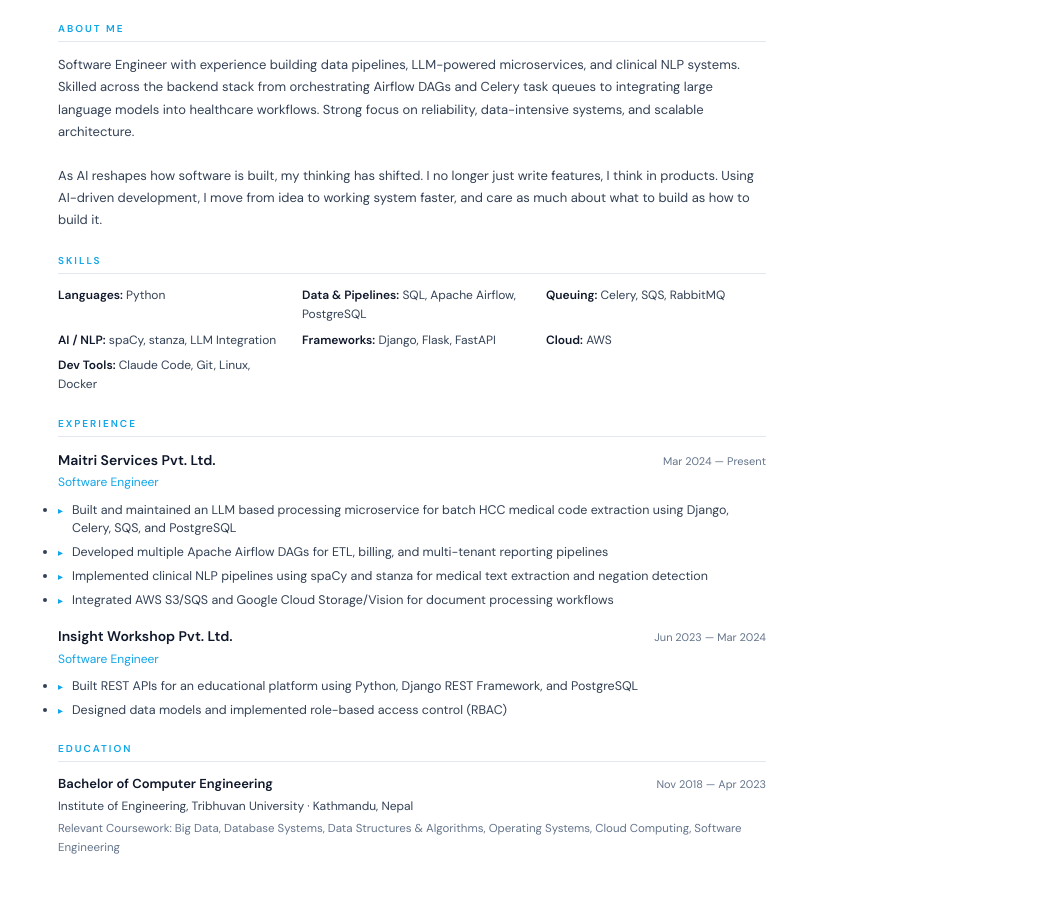
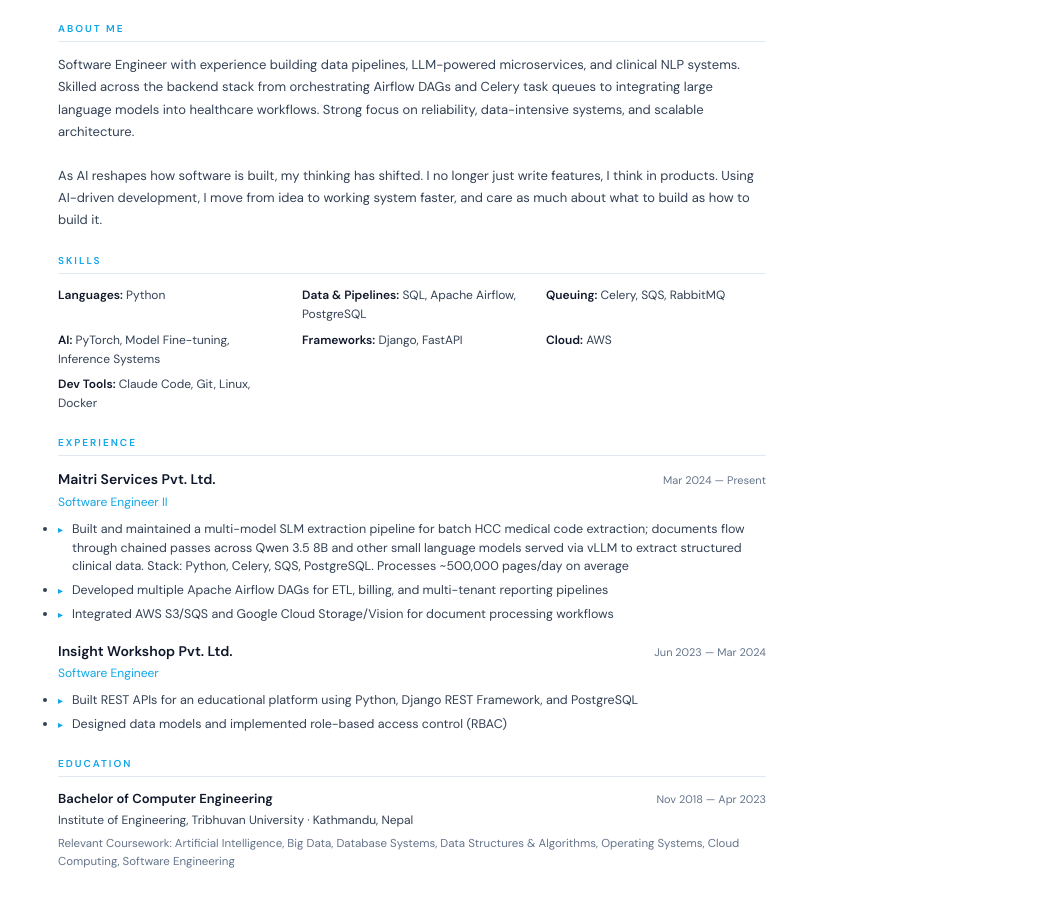
Before and after one commit to kshitizfrompali/portfolio, a plain HTML site: page resume.html in a window 1280 px wide. Shown: the part 165-1072 px from the top of the page, without its empty margins (228-1280 px from the left). Drawn offline with Linux system fonts and the light colour scheme.

Commit message:
feat: rewrite AI skills/experience; sync resume with portfolio
Skills (AI section, both portfolio and resume):
- Remove Flask from Frameworks
- Rename "AI / NLP" -> "AI"
- Replace spaCy/stanza/LLM Integration chips with: PyTorch,
  Model Fine-tuning, Inference Systems

Experience (Maitri):
- Update title to Software Engineer II
- Rewrite primary bullet with concrete scale and stack:
  multi-model SLM extraction pipeline (Qwen 3.5 8B + others)
  via vLLM, ~500K pages/day
- Drop standalone spaCy/stanza NLP bullet

Education (resume):
- Add Artificial Intelligence to relevant coursework

Co-Authored-By: Claude Opus 4.7 (1M context) <noreply@anthropic.com>

```diff
--- a/resume.html
+++ b/resume.html
@@ -60,8 +60,8 @@
       <div class="r-skill-row"><strong>Languages:</strong> Python</div>
       <div class="r-skill-row"><strong>Data &amp; Pipelines:</strong> SQL, Apache Airflow, PostgreSQL</div>
       <div class="r-skill-row"><strong>Queuing:</strong> Celery, SQS, RabbitMQ</div>
-      <div class="r-skill-row"><strong>AI / NLP:</strong> spaCy, stanza, LLM Integration</div>
-      <div class="r-skill-row"><strong>Frameworks:</strong> Django, Flask, FastAPI</div>
+      <div class="r-skill-row"><strong>AI:</strong> PyTorch, Model Fine-tuning, Inference Systems</div>
+      <div class="r-skill-row"><strong>Frameworks:</strong> Django, FastAPI</div>
       <div class="r-skill-row"><strong>Cloud:</strong> AWS</div>
       <div class="r-skill-row"><strong>Dev Tools:</strong> Claude Code, Git, Linux, Docker</div>
     </div>
@@ -76,11 +76,10 @@
         <span class="r-job-company">Maitri Services Pvt. Ltd.</span>
         <span class="r-job-date">Mar 2024 — Present</span>
       </div>
-      <div class="r-job-title">Software Engineer</div>
+      <div class="r-job-title">Software Engineer II</div>
       <ul class="r-bullets">
-        <li>Built and maintained an LLM based processing microservice for batch HCC medical code extraction using Django, Celery, SQS, and PostgreSQL</li>
+        <li>Built and maintained a multi-model SLM extraction pipeline for batch HCC medical code extraction; documents flow through chained passes across Qwen 3.5 8B and other small language models served via vLLM to extract structured clinical data. Stack: Python, Celery, SQS, PostgreSQL. Processes ~500,000 pages/day on average</li>
         <li>Developed multiple Apache Airflow DAGs for ETL, billing, and multi-tenant reporting pipelines</li>
-        <li>Implemented clinical NLP pipelines using spaCy and stanza for medical text extraction and negation detection</li>
         <li>Integrated AWS S3/SQS and Google Cloud Storage/Vision for document processing workflows</li>
       </ul>
     </div>
@@ -107,8 +106,8 @@
     </div>
     <div class="r-edu-inst">Institute of Engineering, Tribhuvan University · Kathmandu, Nepal</div>
     <div class="r-edu-courses">
-      Relevant Coursework: Big Data, Database Systems, Data Structures &amp; Algorithms, Operating Systems,
-      Cloud Computing, Software Engineering
+      Relevant Coursework: Artificial Intelligence, Big Data, Database Systems, Data Structures &amp; Algorithms,
+      Operating Systems, Cloud Computing, Software Engineering
     </div>
   </div>
 
```
Also changed, not shown: index.html (+6 -8 lines).
